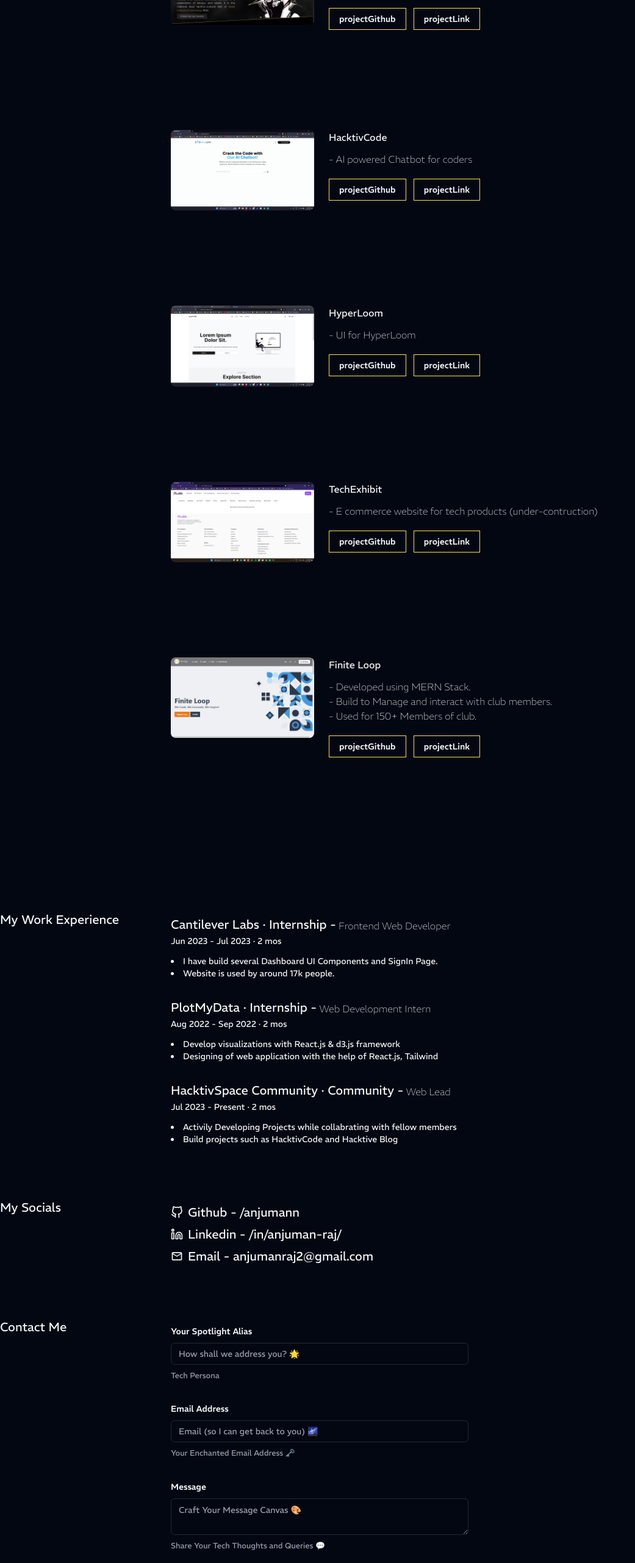
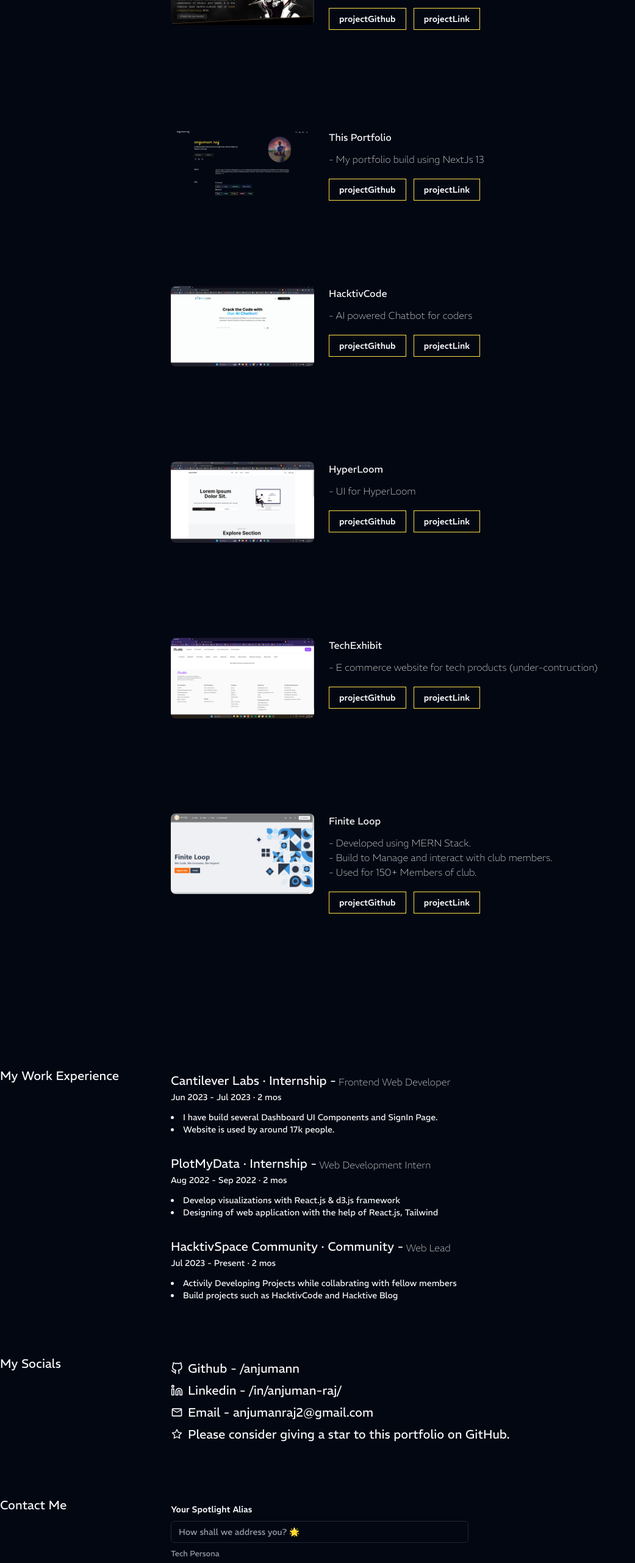
Before and after one commit to anjumann/dev-Portfolio, a Next.js app: page / in a window 1280 px wide. Shown: the part 1242-3805 px from the top of the page at 61% size, without its empty margins (0-1041 px from the left). Built offline with nearby package versions, Linux system fonts and the light colour scheme.

Commit message:
📝 docs(portfolio-new.png): add new portfolio image
🔨 chore(SocialLinks.tsx): remove unnecessary lines

🔨 chore(Projects.tsx): add new portfolio project

🔨 chore(Social.tsx): add star link to GitHub repository

```diff
--- a/src/components/SocialLinks.tsx
+++ b/src/components/SocialLinks.tsx
@@ -2,6 +2,7 @@ import Link from 'next/link'
 import React from 'react'
 import { FiGithub, FiLinkedin } from 'react-icons/fi'
 import { MdOutlineMail } from 'react-icons/md'
+
 
 const SocialLinks = () => {
 
@@ -37,8 +38,6 @@ const SocialLinks = () => {
                 )
             })}
 
-
-
         </div>
     )
 }
--- a/src/components/home/Projects.tsx
+++ b/src/components/home/Projects.tsx
@@ -13,6 +13,16 @@ const ProjectList = [
             "Used by 8000+ students from my college and other colleges"
         ],
         image: 'incridea.png'
+    },
+    {
+        name: "This Portfolio",
+        github: "https://github.com/anjumann/dev-Portfolio",
+        url: "http://anjuman.site/",
+        description: [
+            "My portfolio build using NextJs 13",
+        ],
+        image: 'portfolio-new.png'
+
     },
     {
         name: "HacktivCode",
--- a/src/components/home/Social.tsx
+++ b/src/components/home/Social.tsx
@@ -1,8 +1,9 @@
+import { StarIcon } from '@radix-ui/react-icons'
 import Link from 'next/link'
 import React from 'react'
 import { FiGithub, FiLinkedin } from 'react-icons/fi'
 import { MdOutlineMail } from 'react-icons/md'
-
+import {AiOutlineStar} from 'react-icons/ai'
 
 const SocialLink = [
     {
@@ -19,6 +20,11 @@ const SocialLink = [
         name: 'Email - anjumanraj2@gmail.com',
         link: 'mailto:anjumanraj2@gmail.com',
         logo: <MdOutlineMail />
+    },
+    {
+        name: 'Please consider giving a star to this portfolio on GitHub.',
+        link: 'https://github.com/anjumann/dev-Portfolio',
+        logo: <AiOutlineStar  />
     },
 ]
 
```
Also changed, not shown: public/projects/portfolio-new.png (added).
